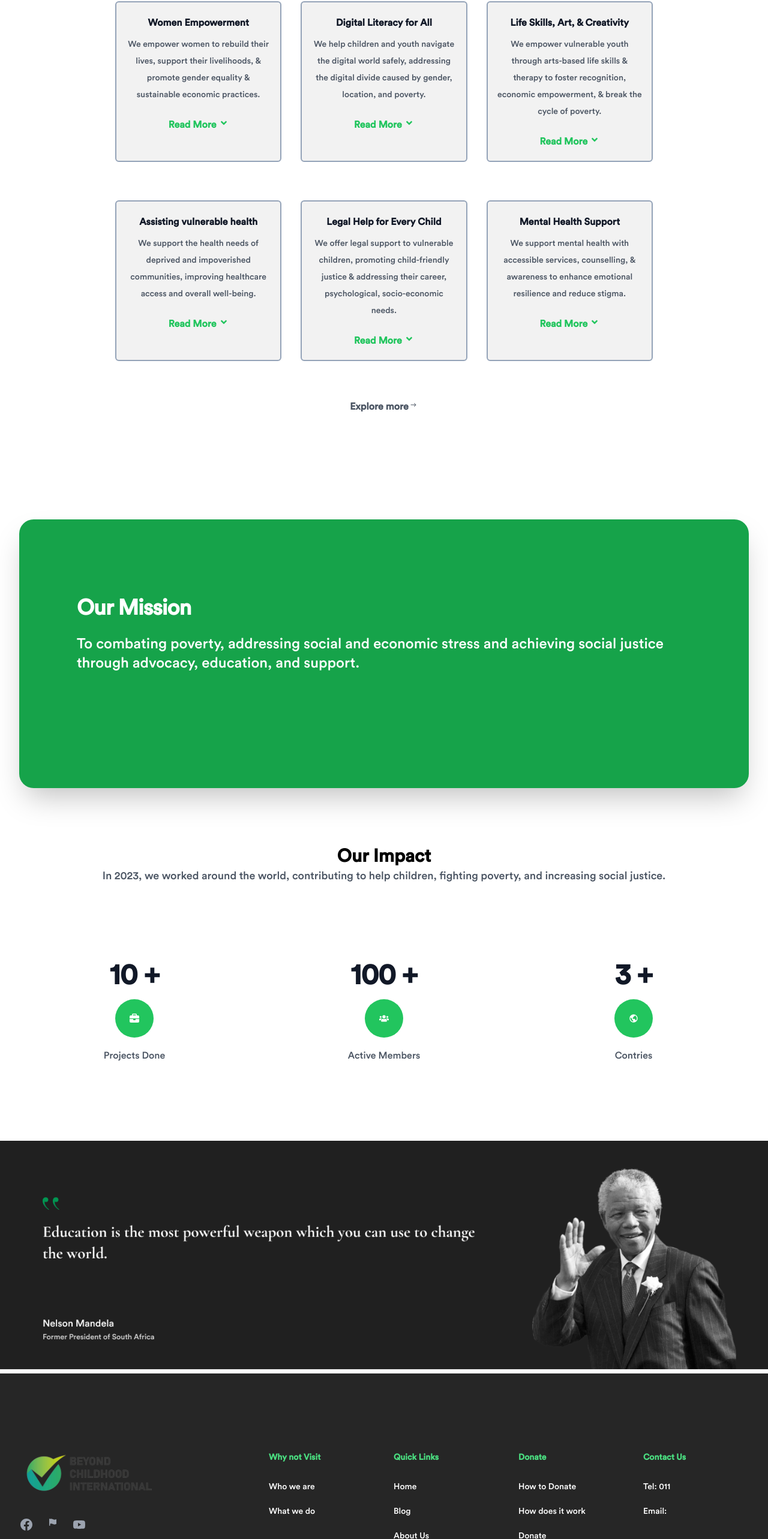
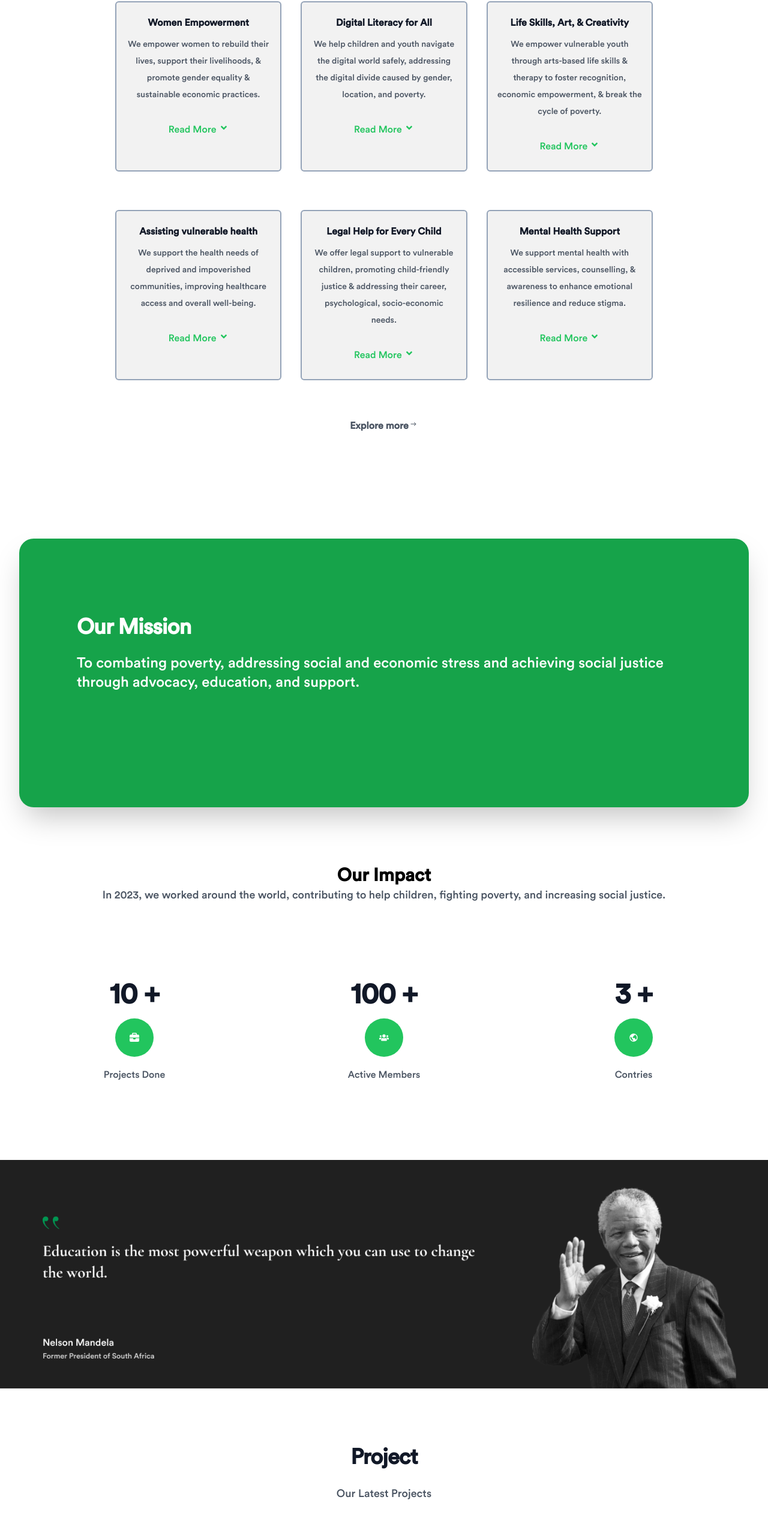
Before and after one commit to riyajath-ahamed/cbi-frontend, a React (Create React App) app: page / in a window 1280 px wide. Shown: the part 1791-4357 px from the top of the page at 60% size. Built offline with nearby package versions, Linux system fonts and the light colour scheme; the HTML template or start-up script is replaced by a standard one.

Commit message:
based Structure | RJ

```diff
--- a/package.json
+++ b/package.json
@@ -6,6 +6,7 @@
     "@testing-library/jest-dom": "^5.17.0",
     "@testing-library/react": "^13.4.0",
     "@testing-library/user-event": "^13.5.0",
+    "cobe": "^0.6.3",
     "react": "^18.3.1",
     "react-dom": "^18.3.1",
     "react-icons": "^5.2.1",
--- a/src/App.js
+++ b/src/App.js
@@ -1,5 +1,5 @@
 import React from 'react';
-import {Footer, ImageCarousel,  MissionCard,  NavigationBar, OurImpact, QuotesSlider, Whatwedo, Whoarewe } from './components';
+import {Blog, Footer, Gallery, ImageCarousel,  MissionCard,  NavigationBar, OurImpact, Project, QuotesSlider, Whatwedo, WhereWeWork, Whoarewe } from './components';
 
 function App() {
   return (
@@ -14,6 +14,14 @@ function App() {
       <MissionCard />
       <OurImpact />
       <QuotesSlider />
+
+      <Project />
+
+      <WhereWeWork />
+
+      <Blog />
+      <Gallery />
+
       <Footer />
 
 
--- /dev/null
+++ b/src/components/blog/blog.jsx
@@ -0,0 +1,20 @@
+import React from 'react'
+
+const Blog = () => {
+  return (
+    <div id="project" className="bgcard py-14 sm:py-20">
+      <div className="mx-auto max-w-7xl px-6 lg:px-8">
+        <div className="mx-auto max-w-2xl lg:text-center">
+          <p className="mt-2 text-3xl font-bold tracking-tight text-gray-900 sm:text-4xl">
+            Articles
+          </p>
+          <p className="mt-6 text-lg leading-8 text-gray-600">
+            Read our latest articles from Here
+          </p>
+        </div>
+      </div>
+    </div>
+  )
+}
+
+export default Blog
--- /dev/null
+++ b/src/components/gallery/gallery.jsx
@@ -0,0 +1,21 @@
+import React from 'react'
+import { IoArrowForward } from "react-icons/io5";
+
+const Gallery = () => {
+  return (
+    <div id="project" className="bgcard py-14 sm:py-20">
+      <div className="mx-auto max-w-7xl px-6 lg:px-8">
+        <div className="mx-auto max-w-2xl lg:text-center">
+          <p className="mt-2 text-3xl font-bold tracking-tight text-gray-900 sm:text-4xl">
+          Our Image Gallery
+          </p>
+          <p className="mt-6 text-lg leading-8 text-gray-600">
+          View Images <span className='inline-block'><IoArrowForward /></span>
+          </p>
+        </div>
+      </div>
+    </div>
+  )
+}
+
+export default Gallery
--- a/src/components/index.js
+++ b/src/components/index.js
@@ -7,7 +7,11 @@ export {default as NavigationBar} from './navbar/NavigationBar.js';
 export {default as Whatwedo} from './whatwedo/whatwedo.jsx';
 export {default as ImageCarousel} from './imageCarousel/imageCarousel.jsx';
 export {default as Whoarewe} from './whoarewe/whoarewe.jsx';
+export {default as WhereWeWork} from './whereWeWork/whereWeWork.jsx';
 export {default as MissionCard} from './missionCard/missionCard.jsx';
 export {default as OurImpact} from './ourImpact/ourImpact.jsx';
 export {default as QuotesSlider} from './quotesSlider/quoteSlider.jsx';
+export {default as Project} from './projects/project.jsx';
+export {default as Blog} from './blog/blog.jsx';
+export {default as Gallery} from './gallery/gallery.jsx';
 export {default as Footer} from './footer/footer.jsx';
--- a/src/components/navbar/NavigationBar.js
+++ b/src/components/navbar/NavigationBar.js
@@ -21,13 +21,13 @@ const NavigationBar = () => {
         <div className="flex justify-between items-center pl-5 pr-9 py-2">
         <div className="flex items-center">
           <div className='who-we-are'>
-            <a href="/who-we-are" className="ml-7 text-gray-800 no-underline hover:text-green-500 transition-all duration-400">Who We Are</a>
+            <a href="#who-we-are" className="ml-7 text-gray-800 no-underline hover:text-green-500 transition-all duration-400">Who We Are</a>
           </div>
           <div className='where-we-work'>
             <a href="/where-we-work" className="ml-7 text-gray-800 no-underline hover:text-green-500 transition-all duration-400">Where We Work</a>
           </div>
           <div className='what-we-do'>
-            <a href="/what-we-do" className="ml-7 text-gray-800 no-underline hover:text-green-500 transition-all duration-400">What We Do</a>
+            <a href="#whatwedo" className="ml-7 text-gray-800 no-underline hover:text-green-500 transition-all duration-400">What We Do</a>
           </div>
           <div className='our-impact'>
             <a href="/our-impact" className="ml-7 text-gray-800 no-underline hover:text-green-500 transition-all duration-400">Our Impact</a>
--- /dev/null
+++ b/src/components/projects/project.jsx
@@ -0,0 +1,19 @@
+import React from 'react'
+
+const Project = () => {
+  return (
+    <div id="project" className="bgcard py-14 sm:py-20">
+      <div className="mx-auto max-w-7xl px-6 lg:px-8">
+        <div className="mx-auto max-w-2xl lg:text-center">
+          <p className="mt-2 text-3xl font-bold tracking-tight text-gray-900 sm:text-4xl">
+            Project
+          </p>
+          <p className="mt-6 text-lg leading-8 text-gray-600">
+            Our Latest Projects
+          </p>
+        </div>
+      </div>
+    </div>
+  );
+}
+export default Project
--- a/src/components/whatwedo/whatwedo.jsx
+++ b/src/components/whatwedo/whatwedo.jsx
@@ -42,7 +42,7 @@ const features = [
 
 const  Whatwedo = () => {
   return (
-    <div className="bgcard py-14 sm:py-20">
+    <div id="whatwedo" className="bgcard py-14 sm:py-20">
       <div className="mx-auto max-w-7xl px-6 lg:px-8">
         <div className="mx-auto max-w-2xl lg:text-center">
           <p className="mt-2 text-3xl font-bold tracking-tight text-gray-900 sm:text-4xl">
@@ -60,15 +60,15 @@ const  Whatwedo = () => {
                   {feature.name}
                 </dt>
                 <dd className="mt-2 text-sm leading-7 text-center text-gray-600 mb-6">{feature.description}</dd>
-                <div className=" text-primary font-semibold hover:cursor-pointer hover:text-green-700 transition-all duration-400">
+                <div className=" text-primary font-medium hover:bg-gray-200 py-2 px-6 rounded-md hover:cursor-pointer  transition-all duration-400">
                     Read More <span className="inline-block"> <FaAngleDown /> </span>
                 </div>
               </div>
             ))}
           </dl>
         </div>
-        <div className="mt-16 text-center ">
-            <a href="/what-we-do" className="text-gray-600 font-semibold hover:cursor-pointer hover:text-green-700 transition-all duration-400">
+        <div className="mt-16 text-center  ">
+            <a href="/what-we-do" className="text-gray-600 font-semibold hover:cursor-pointer  hover:text-green-700 transition-all duration-400">
             Explore more
             <span className="inline-block"><IoIosArrowRoundForward /></span>
 
--- /dev/null
+++ b/src/components/whereWeWork/whereWeWork.jsx
@@ -0,0 +1,68 @@
+import React, { useEffect, useRef } from 'react';
+import createGlobe from 'cobe';
+
+const WhereWeWork = () => {
+  // const canvasRef = useRef();
+
+  // useEffect(() => {
+  //   let phi = 0;
+
+  //   const globe = createGlobe(canvasRef.current, {
+  //     devicePixelRatio: 2,
+  //     width: 600 * 2,
+  //     height: 600 * 2,
+  //     phi: 0,
+  //     theta: 0,
+  //     dark: 0,
+  //     diffuse: 1.2,
+  //     mapSamples: 16000,
+  //     mapBrightness: 6,
+  //     baseColor: [1, 1, 1],
+  //     markerColor: [0.133, 0.773, 0.369],
+  //     glowColor: [1, 1, 1],
+  //     markers: [
+  //       // longitude latitude
+  //       { location: [-37.8136, 144.9631], size: 0.05 }, // Melbourne
+  //       { location: [7.8731, 80.7718], size: 0.05 } // Sri Lanka
+  //       // Add more markers here
+  //     ],
+  //     onRender: (state) => {
+  //       // Called on every animation frame.
+  //       // `state` will be an empty object, return updated params.
+  //       state.phi = phi;
+  //       phi += 0.01;
+  //     }
+  //   });
+
+  //   return () => {
+  //     globe.destroy();
+  //   };
+  // }, []);
+
+  // TODO: Add more markers to the globe
+  //       Center the globe
+
+  return (
+    <div className='max-w-[90rem] w-full mx-auto flex flex-1 items-center justify-center' style={{ height: '100vh' }}>
+      <div className='py-10 flex-col pb-8 w-full justify-center max-w-full flex min-w-0'>
+        <div className="mx-auto max-w-2xl lg:text-center">
+          <p className="mt-2 text-3xl font-bold tracking-tight text-gray-900 sm:text-4xl">
+            Where we work
+          </p>
+          <p className="mt-6 text-lg leading-8 text-gray-600">
+            We’re part of the global World Vision Partnership across 4 countries
+          </p>
+        </div>
+
+        <div className='max-w-4xl px-6 md:px-8 pt-4 z-10 min-w-0 w-full flex justify-between'>
+          {/* <canvas
+            ref={canvasRef}
+            style={{ width: 600, height: 600, maxWidth: '100%', aspectRatio: 1 }}
+          /> */}
+        </div>
+      </div>
+    </div>
+  );
+}
+
+export default WhereWeWork;
```
Also changed, not shown: 1 other file (tests, documents, lock files or other folders).
